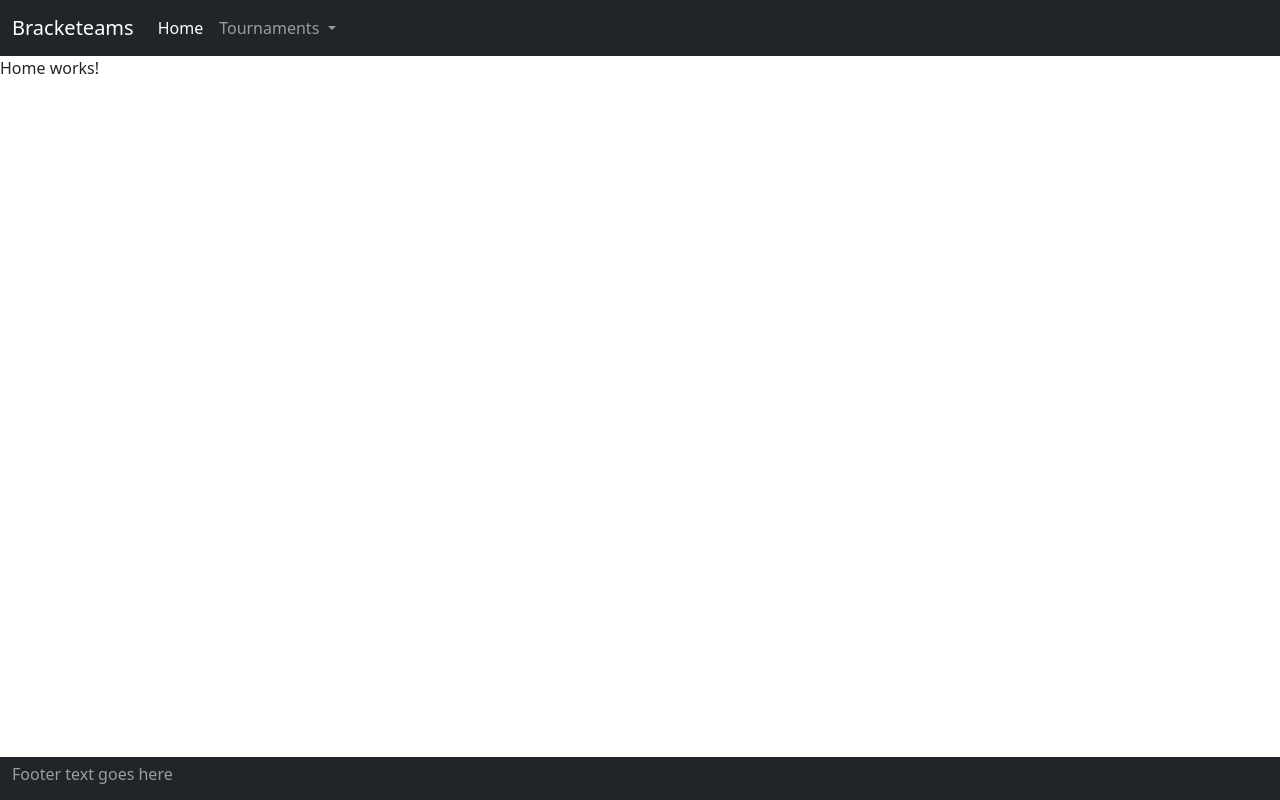
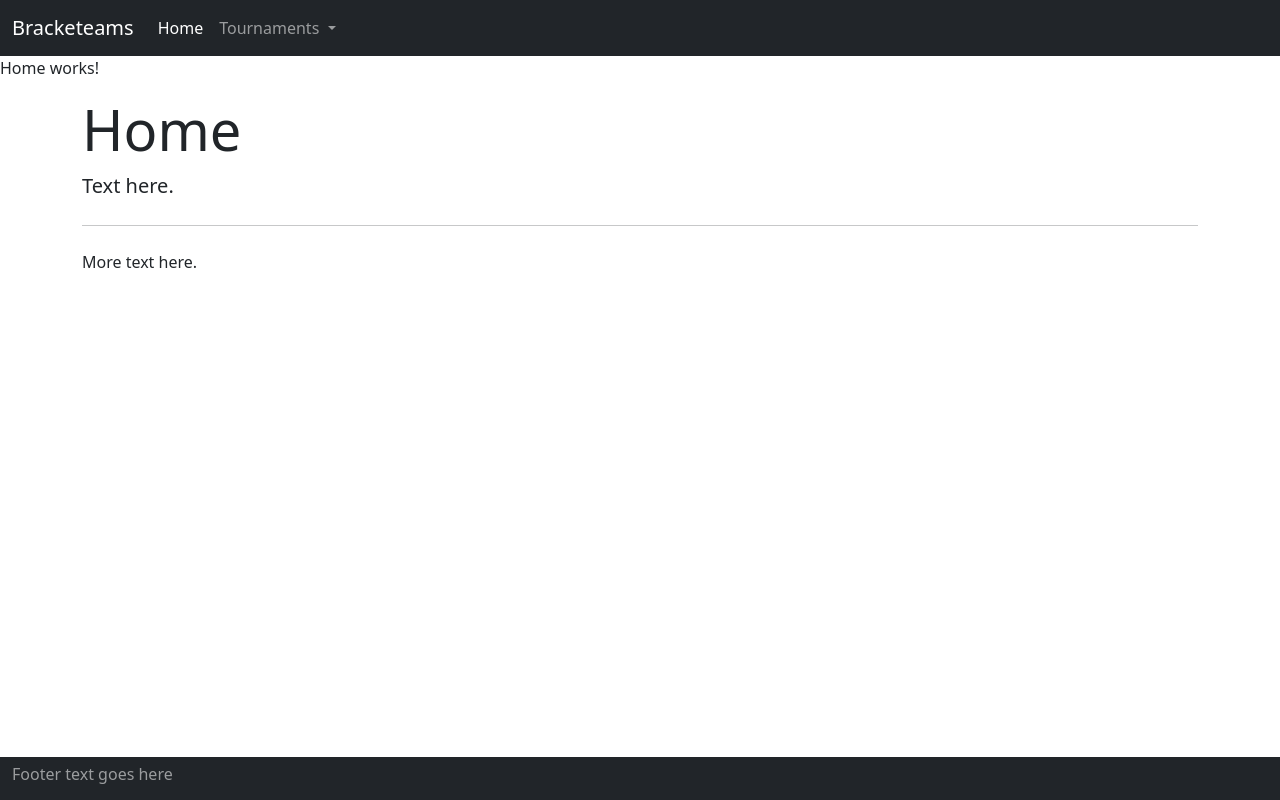
Before and after one commit to Bracketeams/tournament, an Angular app in the folder client/: page /home in a window 1280 px wide. Built offline with nearby package versions, Linux system fonts and the light colour scheme.

Commit message:
Placed base page component inside home page.

```diff
--- a/client/src/app/pages/home/home.component.html
+++ b/client/src/app/pages/home/home.component.html
@@ -1 +1,2 @@
 <p>Home works!</p>
+<app-base-page></app-base-page>
```
Also changed, not shown: client/src/app/pages/home/home.component.ts (+6 -2 lines).
